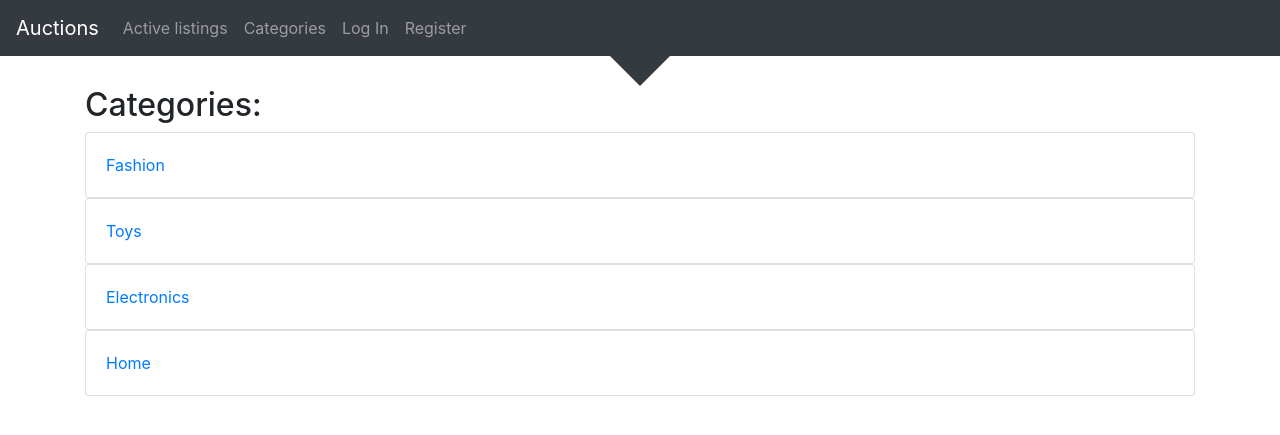
After one commit to wilczu/CS50, a Django app: page /categories in a window 1280 px wide. The commit adds this page. Shown: the top 435 px of the page. Run offline with Django 3.2, Linux system fonts and the light colour scheme; data comes from the database, SQL or seed files in the repository; both versions use the stored data as it was after the commit; some libraries are stand-ins or nearby versions.

Commit message:
Add categories page with categories funciton and adding it to the menu.

```diff
--- /dev/null
+++ b/Project 2/auctions/templates/auctions/categories.html
@@ -0,0 +1,23 @@
+{% extends 'auctions/layout.html' %}
+
+{% block body %}
+
+  <div class="container">
+    <header>
+      <h2>Categories:</h2>
+    </header>
+
+    {% for category in categories %}
+      <a href="#">
+        <div class="card">
+          <div class="card-body">
+            {{ category }}
+          </div>
+        </div>
+      </a>
+    {% empty %}
+    <p>There is no categories to display</p>
+    {% endfor %}
+  </div>
+
+{% endblock %}
--- a/Project 2/auctions/templates/auctions/layout.html
+++ b/Project 2/auctions/templates/auctions/layout.html
@@ -25,6 +25,9 @@
           <ul class="navbar-nav mr-auto">
             <li class="nav-item">
               <a class="nav-link" href="{% url 'index' %}">Active listings</a>
+            </li>
+            <li class="nav-item">
+              <a class="nav-link" href="{% url 'categories' %}">Categories</a>
             </li>
             {% if user.is_authenticated %}
               <li class="nav-item">
--- a/Project 2/auctions/urls.py
+++ b/Project 2/auctions/urls.py
@@ -12,5 +12,6 @@ urlpatterns = [
     path("watchlist/<int:userID>", views.watching, name="watchlist"),
     path("bid", views.bid, name="bid"),
     path("comment", views.comment, name="comment"),
-    path("endlisting/<int:listingID>", views.end_listing, name="endListing")
+    path("endlisting/<int:listingID>", views.end_listing, name="endListing"),
+    path("categories", views.categories, name="categories")
 ]
--- a/Project 2/auctions/views.py
+++ b/Project 2/auctions/views.py
@@ -236,3 +236,9 @@ def end_listing(request, listingID):
         listing.save()
 
     return redirect('listing', listingID=listingID)
+
+
+def categories(request):
+    return render(request, "auctions/categories.html", {
+        "categories": Category.objects.all()
+    })
```
Also changed, not shown: Project 2/db.sqlite3.
